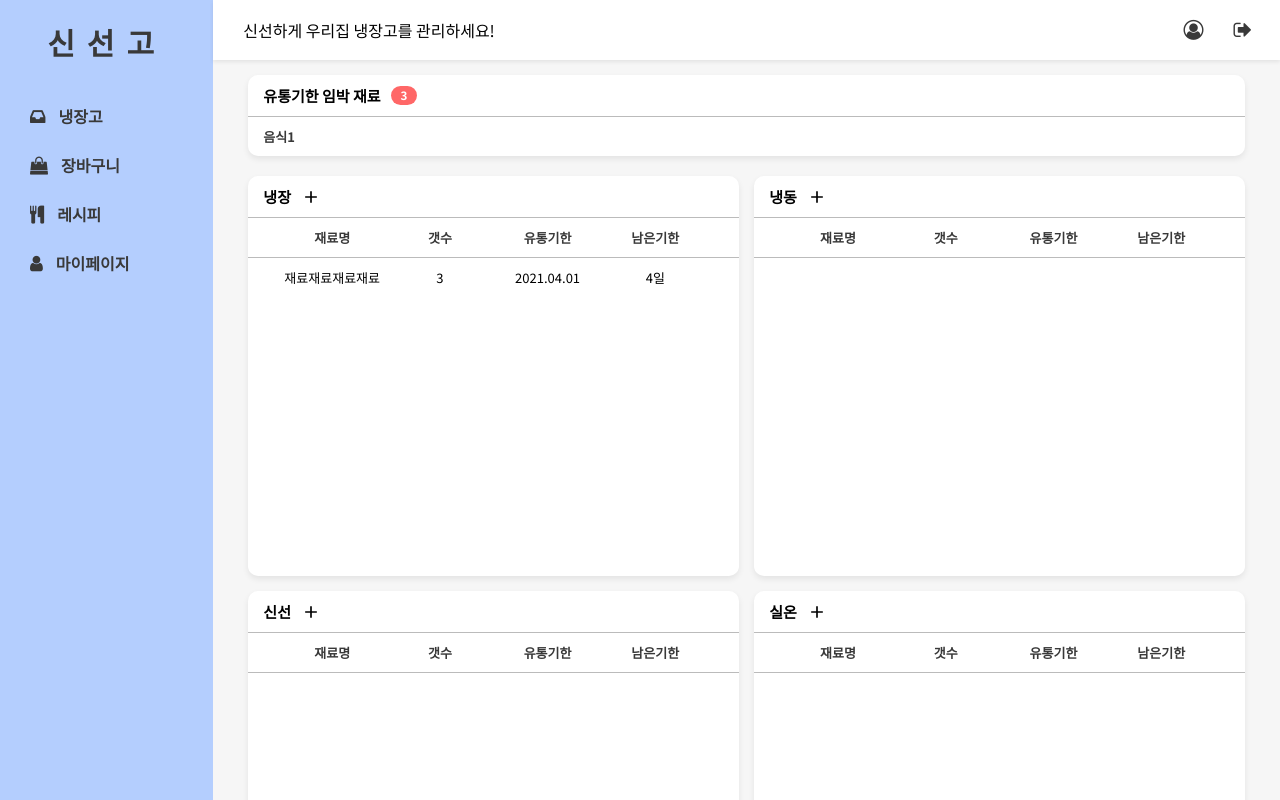
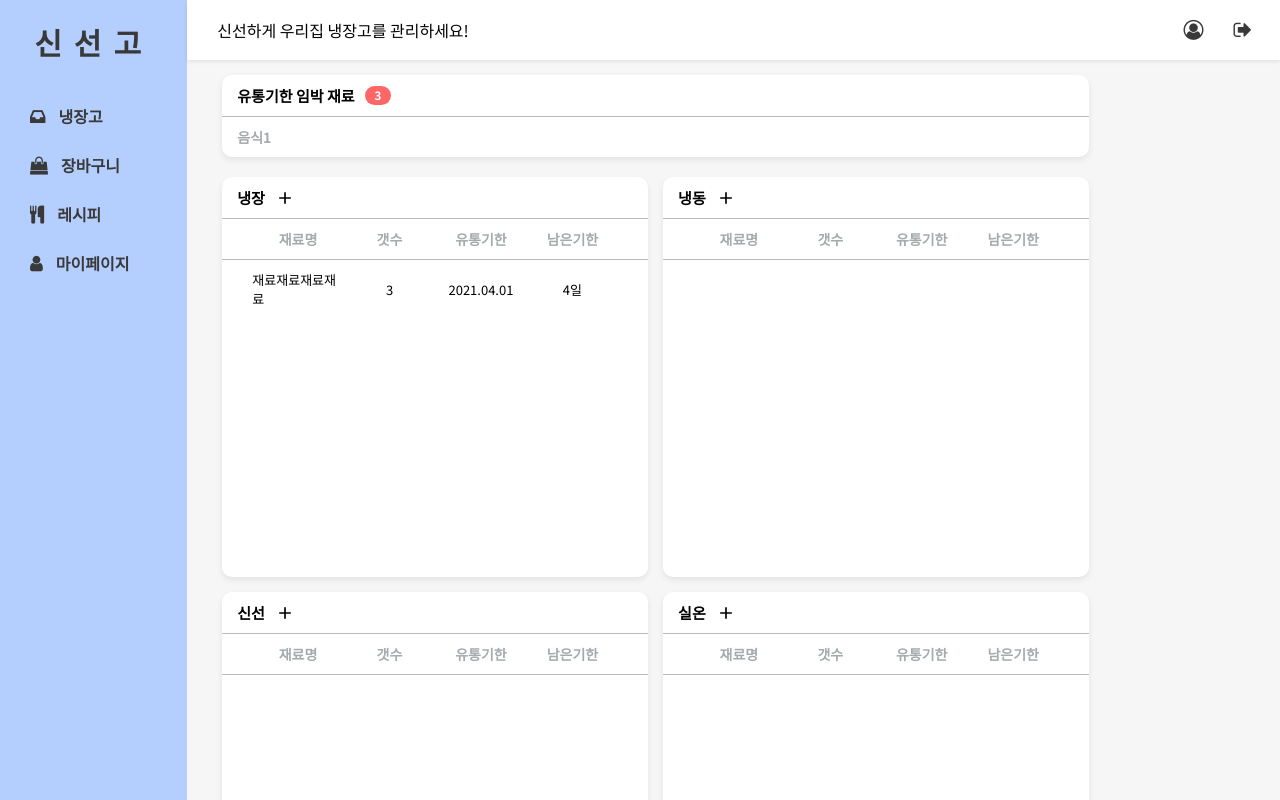
Before and after one commit to Dynamic-LAB/sinsungo_web, a React (Create React App) app: page /fridge in a window 1280 px wide. Built offline with nearby package versions, Linux system fonts and the light colour scheme; a web font is replaced by a local one.

Commit message:
index.cssRollback

```diff
--- a/src/App.js
+++ b/src/App.js
@@ -29,7 +29,7 @@ const App = () => {
         <Route component={FridgePage} path="/fridge"/>
         <Route component={ShoppingBasketPage} path="/basket"/>
         <Route component={RecipePage} path="/recipe"/>
-        <Route component={MyPage} path="/my"/>
+        <Route component={MyPage} path="/my" />
       </>
 
   );
--- a/src/components/Recipe/Recipe.js
+++ b/src/components/Recipe/Recipe.js
@@ -42,6 +42,7 @@ const Fridge = () => {
 
     const OriImg=styled.img`
     width:190px;
+
     border-radius: 10px;
     `;
 
--- a/src/index.css
+++ b/src/index.css
@@ -8,22 +8,22 @@
 /* styling scrollbars */
 
 ::-webkit-scrollbar {
-    width: 4px;
+    width: 5px;
     height: 6px;
 }
 
 ::-webkit-scrollbar-track {
-    /*box-shadow: inset 0 0 5px #a5aaad;*/
+    box-shadow: inset 0 0 5px #a5aaad;
     border-radius: 10px;
 }
 
 ::-webkit-scrollbar-thumb {
-    background: #a5aaad;
+    background: #3ea175;
     border-radius: 10px;
 }
 
 ::-webkit-scrollbar-thumb:hover {
-    background: #f6f6f6;
+    background: #a5aaad;
 }
 
 /* general styling */
@@ -31,25 +31,18 @@
 * {
     margin: 0;
     padding: 0;
-    box-sizing: inherit;
 }
 
 body {
     box-sizing: border-box;
     font-family: 'Noto Sans KR', sans-serif;
     background: #f6f6f6;
-    box-sizing: border-box;
-}
-
-a {
-    color: inherit;
-    text-decoration: none;
 }
 
 .text-primary-p {
+    color: #a5aaad;
+    font-size: 14px;
     font-weight: 700;
-    color: #393939;
-    font-size: 13px;
 }
 
 .font-bold {
@@ -64,26 +57,17 @@ a {
     color: #393939;
 }
 
-
 /*container 수정 필요*/
 .container {
     display: grid;
     height: 100vh;
-    grid-template-columns: 0.5fr 1fr 1fr 1fr 0.5fr;
+    grid-template-columns: 0.6fr 1fr 1fr 1fr 0.5fr;
     grid-template-rows: 0.2fr 3fr;
     grid-template-areas:
         "sidebar nav nav nav nav"
         "sidebar main main main rightbar";
 }
-@media only screen and (max-width: 1350px) {
-    .container {
-        grid-template-columns: 0.2fr 1fr;
-        grid-template-rows: 0.2fr 3fr;
-        grid-template-areas:
-        "sidebar nav"
-        "sidebar main";
-    }
-}
+
 @media only screen and (max-width: 978px) {
     .container {
         grid-template-columns: 1fr;
--- a/src/pages/FridgePage.js
+++ b/src/pages/FridgePage.js
@@ -1,8 +1,8 @@
 import React, { useState } from 'react';
-import Header from "../components/common/Header";
 import Navbar from "../components/common/Navbar/Navbar";
 import Sidebar from "../components/common/Sidebar/Sidebar";
 import Fridge from "../components/Fridge/Fridge";
+import Right from "../components/common/Rightbar/Right"
 const FridgePage = () => {
     const [sidebarOpen, setSidebarOpen] = useState(false);
     const openSidebar = () => {
@@ -17,6 +17,7 @@ const FridgePage = () => {
         <div className="container">
             <Navbar sidebarOpen={sidebarOpen} openSidebar={openSidebar} />
             <Fridge/>
+            <Right/>
             <Sidebar sidebarOpen={sidebarOpen} closeSidebar={closeSidebar} />
         </div>
         </>
--- a/src/pages/RecipePage.js
+++ b/src/pages/RecipePage.js
@@ -1,5 +1,4 @@
 import React, { useState } from 'react';
-import Header from "../components/common/Header";
 import Navbar from "../components/common/Navbar/Navbar";
 import Sidebar from "../components/common/Sidebar/Sidebar";
 import WhiteBox from "../components/common/WhiteBox";
```
Also changed, not shown: src/pages/LoginPage.js (line endings or trailing spaces).
